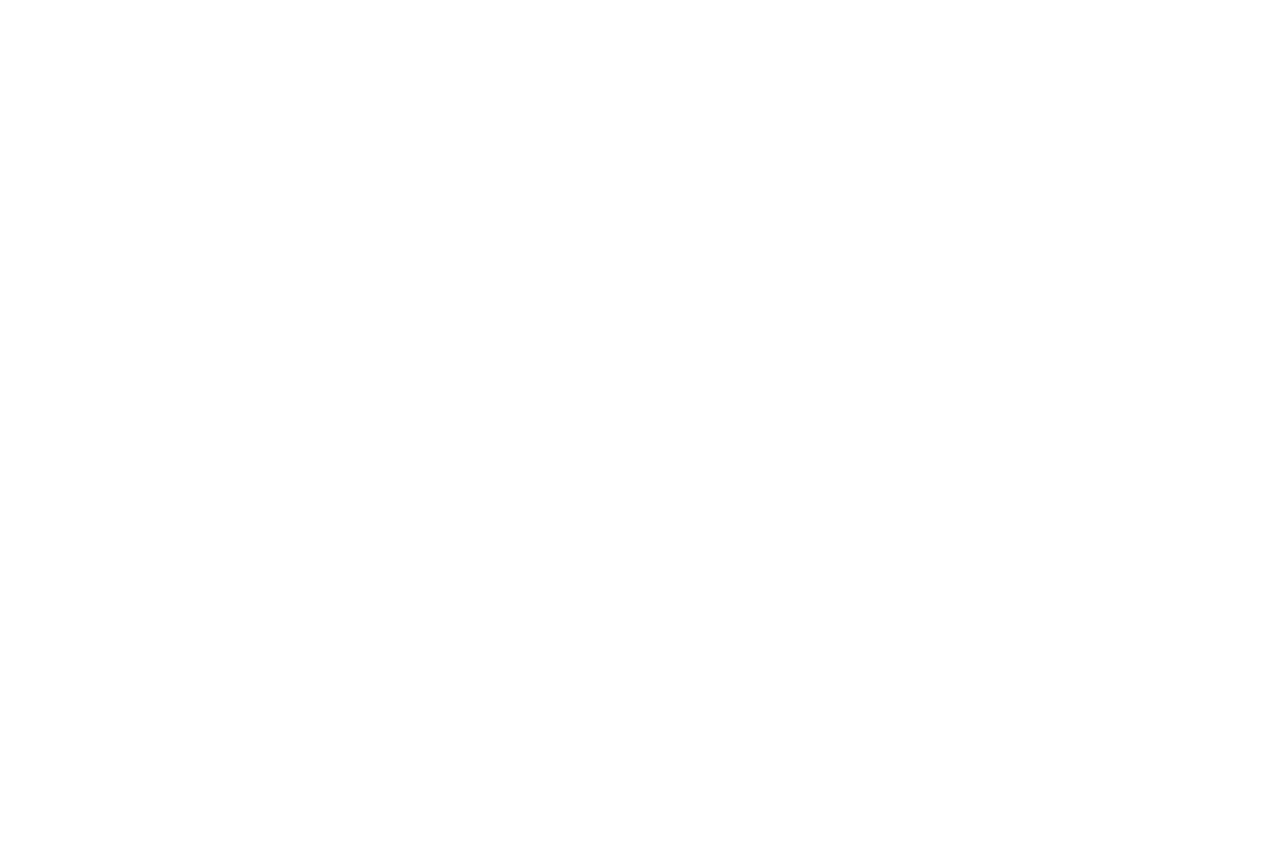
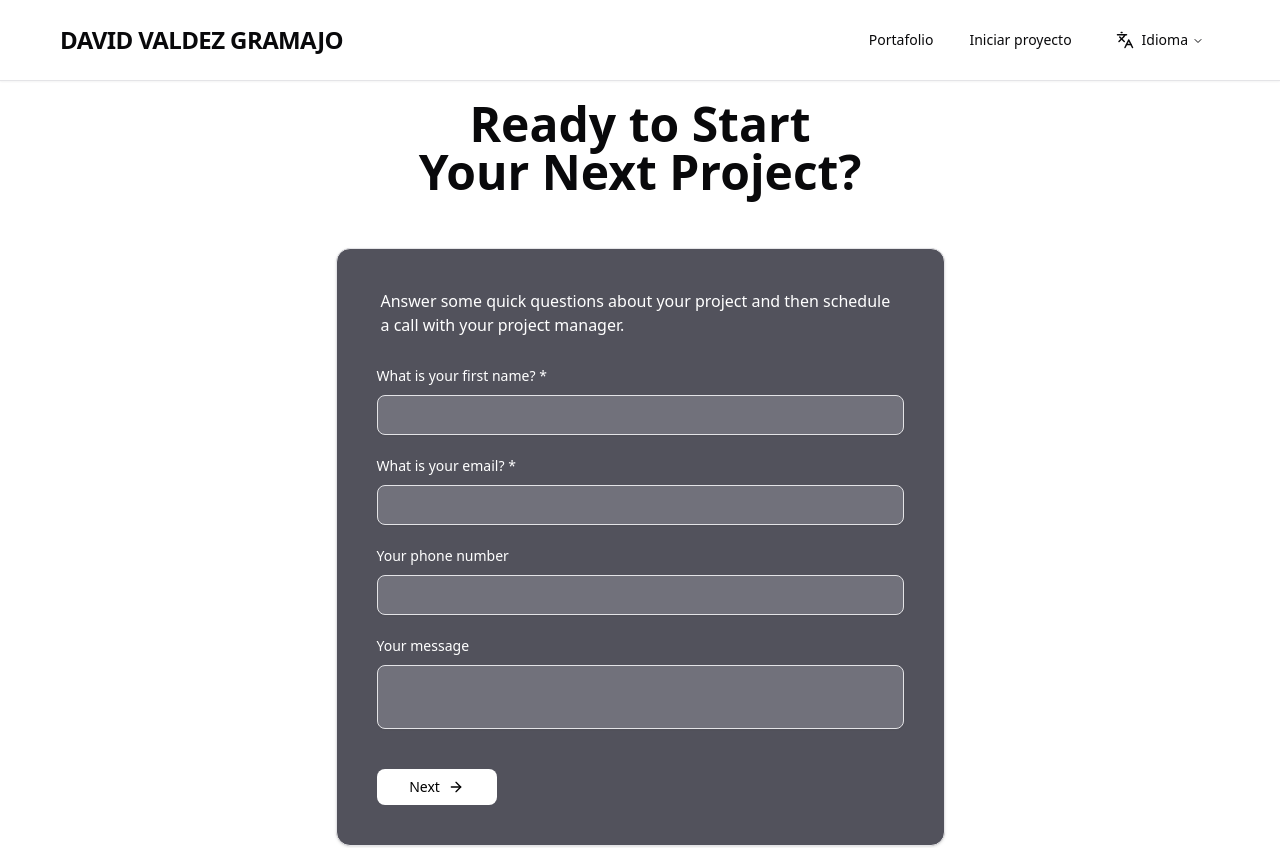
Before and after one commit to Davidvg29/portfolio-2, a React (Vite) app: page /contacto in a window 1280 px wide. Before the commit this address had no page. Shown: the top 848 px of the page. Before the commit the page ends 800 px from the top, so only its background shows below. Built offline with nearby package versions, Linux system fonts and the light colour scheme.

Commit message:
cambiando parrafos

```diff
--- a/src/App.jsx
+++ b/src/App.jsx
@@ -10,9 +10,9 @@
     <div className='app'>
       <Routes>
         <Route path="/" element={<Home/>} />
-        <Route path="/portfolio" element={<ProjectsPage/>} />
-        <Route path="/portfolio/project/:name" element={<ProjectOnePage/>} />
-        <Route path="/contact" element={<ContactPage/>} />
+        <Route path="/protafolio" element={<ProjectsPage/>} />
+        <Route path="/portafolio/proyecto/:name" element={<ProjectOnePage/>} />
+        <Route path="/contacto" element={<ContactPage/>} />
       </Routes>
     </div>
   )
--- a/src/components/Header.jsx
+++ b/src/components/Header.jsx
@@ -5,7 +5,7 @@
   return (
     <header className="fixed top-0 left-0 z-5 w-full bg-white/90 backdrop-blur-xs border-b shadow-xs px-5">
       <div className="h-20 md:p-10 flex items-center justify-between ">
-        <Link to="/"><p className="text-2xl font-bold tracking-tight text-balance">AUTOMATIC</p></Link>
+        <Link to="/"><p className="text-2xl font-bold tracking-tight text-balance">DAVID VALDEZ GRAMAJO</p></Link>
         <NavBar/>
       </div>
     </header>
--- a/src/components/HeroSection.jsx
+++ b/src/components/HeroSection.jsx
@@ -18,11 +18,11 @@
             <Card className="w-full max-w-6xl shadow-lg ">
                 <div className="flex flex-col md:flex-row justify-center p-8 sm:pl-14 sm:pr-14">
                     <div className="w-full md:w-1/2">
-                        <CardHeader className="p-0 text-4xl md:text-6xl font-bold mb-8">Your AI-first <br /> Development <br /> Partner</CardHeader>
-                        <CardDescription className="mb-8">We build high-quality, scalable platforms—client portals, <br /> marketplaces, AI automations, and SaaS—using the best tools <br /> for the job, no shortcuts.</CardDescription>
+                        <CardHeader className="p-0 text-4xl md:text-6xl font-bold mb-8">Hola, soy David. <br /> Desarrollador <br /> de Software.</CardHeader>
+                        <CardDescription className="mb-8">Construyo sitios web, sistemas y automatizo tus procesos. <br /> Soluciones a medida, fáciles de usar y efectivas, <br /> para optimizar tu tiempo y recursos.</CardDescription>
                         <CardContent className="p-0 flex flex-col md:flex-row gap-4 md:items-center">
-                            <Link to="/" className="pr-2 flex items-center"><Button>Schedule Discovery Call</Button></Link>
-                            <Link to="/" className="pl-2 text-sm font-semibold">Learn more</Link>
+                            <Link to="/" className="pr-2 flex items-center"><Button>¡Empecemos un proyecto!</Button></Link>
+                            <Link to="/" className="pl-2 text-sm font-semibold">Leer más</Link>
                         </CardContent>
                     </div>
                     <div className=" w-1/2 flex justify-center items-center ">
--- a/src/components/LatestProjects.jsx
+++ b/src/components/LatestProjects.jsx
@@ -22,7 +22,7 @@
 
     return(
         <div className="mt-10 p-2 md:p-8">
-            <h2 className="text-4xl md:text-5xl font-bold mb-8">Explore Our <br /> Latest Projects</h2>
+            <h2 className="text-4xl md:text-5xl font-bold mb-8">Explora mis <br /> últimos proyectos</h2>
             <h3 className="pr-5 mt-10">From AI-driven automation to custom marketplaces, our work helps businesses scale smarter. <br />Explore some of the platforms, tools, and solutions we've created for our clients and ourselves.</h3>
             <div className=" mt-10 grid grid-cols-1 gap-6 md:grid-cols-3 lg:grid-cols-3 place-items-center">
                 {projects.slice(0,3).map((p)=>(
--- a/src/components/MenuSheet.jsx
+++ b/src/components/MenuSheet.jsx
@@ -33,24 +33,26 @@
         </SheetTrigger>
         <SheetContent className="p-5">
           <SheetHeader>
-            <SheetTitle>AUTOMATIC</SheetTitle>
+            <SheetTitle>DAVID VALDEZ GRAMAJO</SheetTitle>
           </SheetHeader>
+
+          <Separator />
+          <Link to="/portafolio" className="text-sm font-medium">Portafolio</Link>
+          <Link to="/contacto" className="text-sm font-medium">Iniciar proyecto</Link>
           <Separator/>
             <Accordion type="single" collapsible className="w-full" defaultValue="">
               <AccordionItem value="item-1">
-                <AccordionTrigger>Resource</AccordionTrigger>
+                <AccordionTrigger>Idioma</AccordionTrigger>
                 <AccordionContent className="flex flex-col gap-4 text-balance">
-                  <p>Our flagship product combines cutting-edge technology with sleek
-                    design. Built with premium materials, it offers unparalleled
-                    performance and reliability.</p>
-                  <p>Key features include advanced processing capabilities, and an
-                    intuitive user interface designed for both beginners and experts.</p>
+                  <Link to="#">
+                    <div className="font-medium">🇪🇸 - Español</div>
+                  </Link>
+                  <Link to="#">
+                    <div className="font-medium">🇺🇸 - Ingles</div>
+                  </Link>
                 </AccordionContent>
               </AccordionItem>
             </Accordion>
-          <Separator />
-          <Link to="/" className="text-sm font-medium">Portfolio</Link>
-          <Link to="/" className="text-sm font-medium">Start Project</Link>
           <Separator/>
           <Button className="mt-4 w-full">Contact Us</Button>
         </SheetContent>
--- a/src/components/NavBar.jsx
+++ b/src/components/NavBar.jsx
@@ -34,39 +34,34 @@
       {sizeWidth > 767? (
         <NavigationMenu viewport={false}>
       <NavigationMenuList className="flex-wrap">
-
-
-
         {/* portfolio LINK */}
         <NavigationMenuItem>
           <NavigationMenuLink asChild className={navigationMenuTriggerStyle()}>
-            <Link to="/portfolio" className="bg-transparent">Portfolio</Link>
+            <Link to="/portafolio" className="bg-transparent">Portafolio</Link>
           </NavigationMenuLink>
         </NavigationMenuItem>
 
         <NavigationMenuItem>
           <NavigationMenuLink asChild className={navigationMenuTriggerStyle()}>
-            <Link to="/contact" className="bg-transparent">Start Project</Link>
+            <Link to="/contacto" className="bg-transparent">Iniciar proyecto</Link>
           </NavigationMenuLink>
         </NavigationMenuItem>
 
         {/* language */}
         <NavigationMenuItem className="hidden md:block ">
-          <NavigationMenuTrigger className="bg-transparent"><Languages className="m-2" size={18}/> Language</NavigationMenuTrigger>
+          <NavigationMenuTrigger className="bg-transparent"><Languages className="m-2" size={18}/> Idioma</NavigationMenuTrigger>
           <NavigationMenuContent className="mt-10 border-2 ">
             <ul className="grid w-[150px] gap-4 ">
               <li>
                 <NavigationMenuLink asChild>
                   <Link to="#">
                     <div className="font-medium">🇪🇸 - Spanish</div>
-
                   </Link>
                 </NavigationMenuLink>
 
                 <NavigationMenuLink asChild>
                   <Link to="#">
                     <div className="font-medium">🇺🇸 - English</div>
-
                   </Link>
                 </NavigationMenuLink>
               </li>
```
